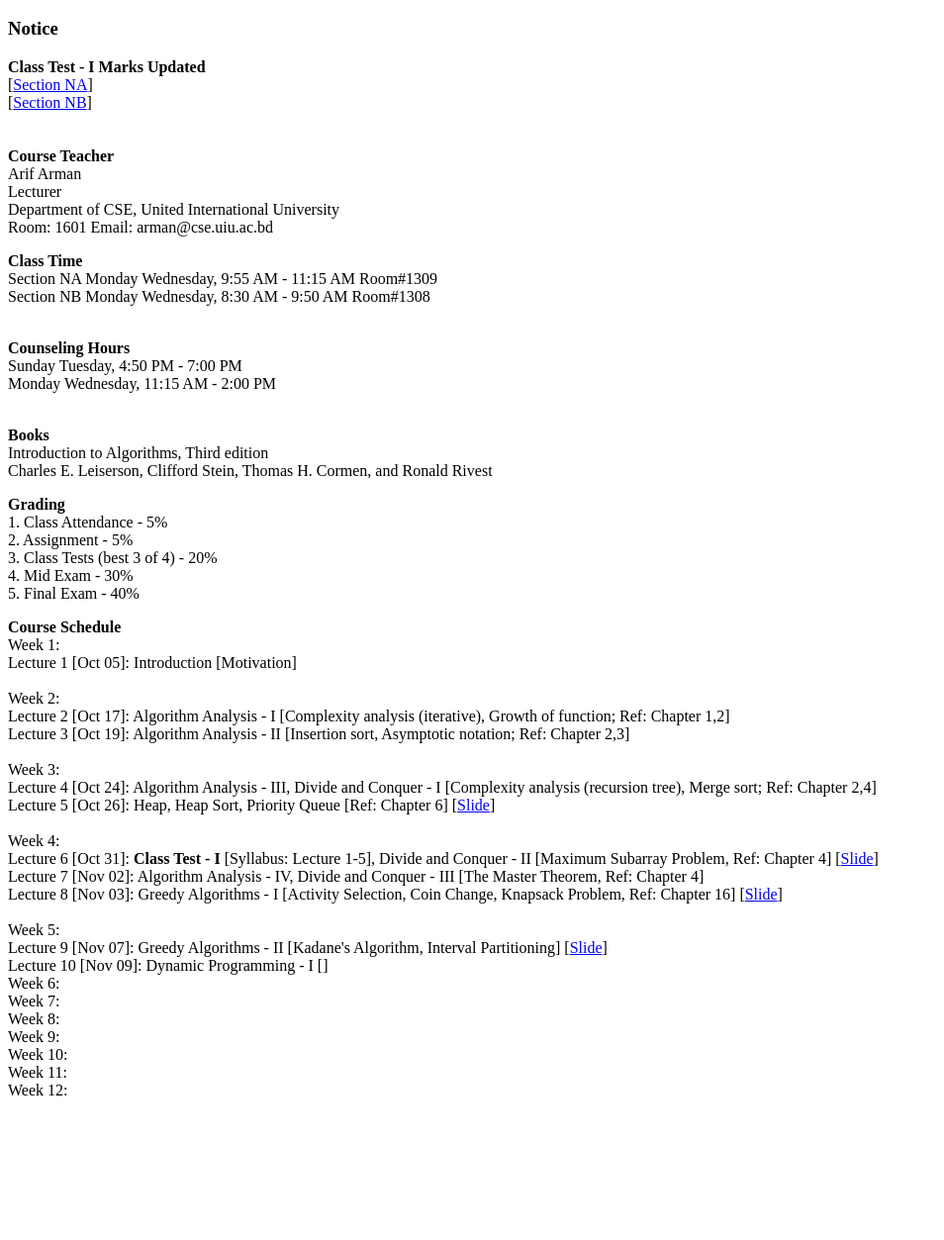
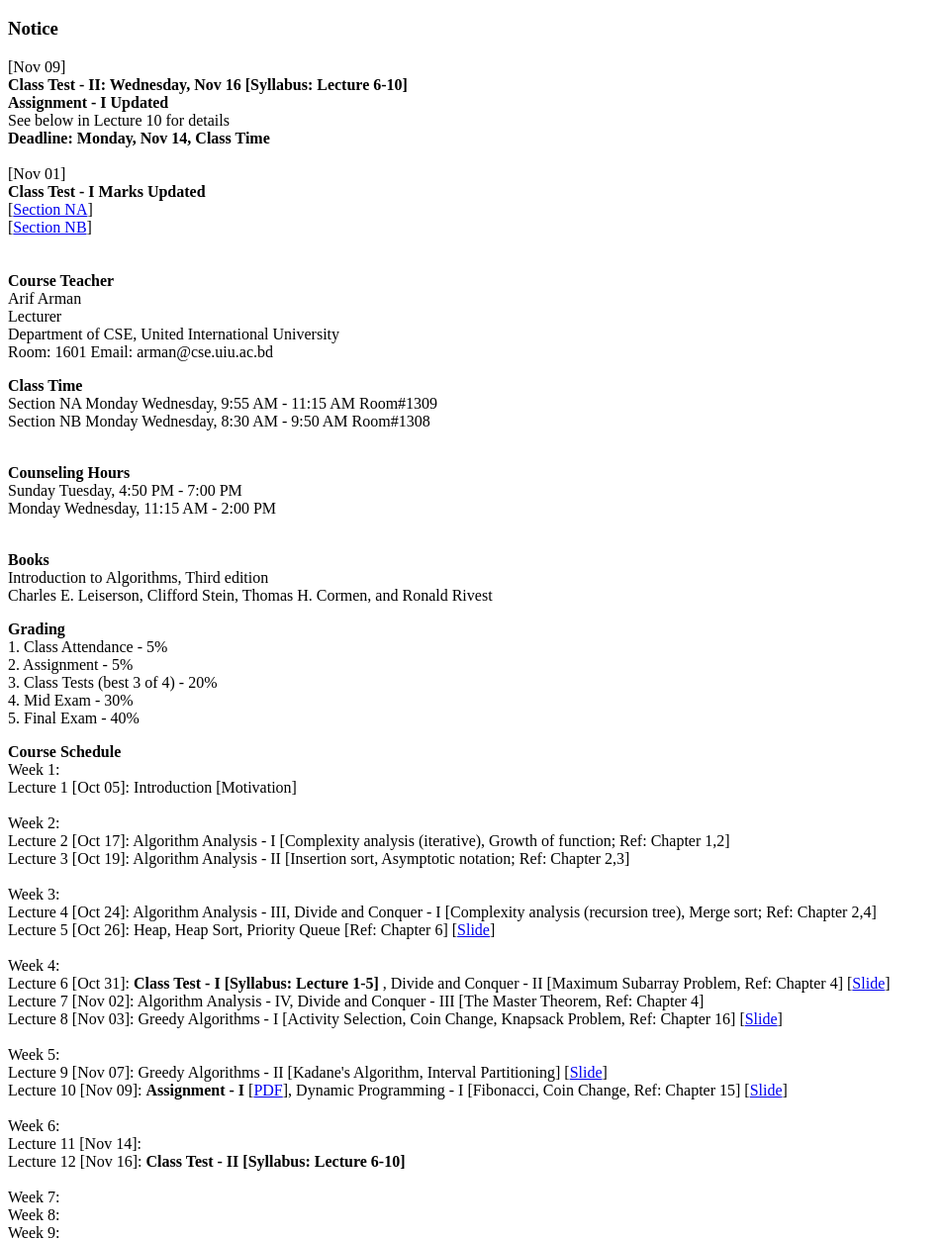
Before and after one commit to arif-arman/arif-arman.github.io, a plain HTML site: page algo.html in a window 1280 px wide. Shown: the part 48-1301 px from the top of the page at 99% size, without its empty margins (0-954 px from the left). Before the commit the page ends 1175 px from the top, so only its background shows below. Drawn offline with Linux system fonts and the light colour scheme.

Commit message:
assignment 01

```diff
--- a/algo.html
+++ b/algo.html
@@ -4,7 +4,16 @@
 
 <h1>CSI 227: Algorithms, Fall 2016</h1>
 
-<h3>Notice</h3>
+<h3>Notice </h3>
+[Nov 09] <br>
+<b>Class Test - II: Wednesday, Nov 16 [Syllabus: Lecture 6-10] </b>
+<br>
+<b> Assignment - I Updated </b> <br>
+See below in Lecture 10 for details <br>
+<b>Deadline: Monday, Nov 14, Class Time</b>
+<br>
+<br>
+[Nov 01] <br>
 <b> Class Test - I Marks Updated </b> <br>
 [<a href="https://drive.google.com/file/d/0B9yYEjMdAq_HUWV1TVlCcC1ldzg/view?usp=sharing" target="_blank">Section NA</a>] <br>
 [<a href="https://drive.google.com/file/d/0B9yYEjMdAq_HbDBmX294bzllMnc/view?usp=sharing" target="_blank">Section NB</a>]
@@ -54,15 +63,18 @@ Lecture 4 [Oct 24]: Algorithm Analysis - III, Divide and Conquer - I [Complexity
 Lecture 5 [Oct 26]: Heap, Heap Sort, Priority Queue [Ref: Chapter 6] [<a href="https://drive.google.com/file/d/0B9yYEjMdAq_HSzJnZExoZmg3ZDA/view?usp=sharing" target="_blank">Slide</a>] <br>
 <br>
 Week 4:  <br>
-Lecture 6 [Oct 31]: <b>Class Test - I</b> [Syllabus: Lecture 1-5], Divide and Conquer - II [Maximum Subarray Problem, Ref: Chapter 4] [<a href="https://drive.google.com/file/d/0B9yYEjMdAq_HWEtFTmRaTGRibjg/view?usp=sharing" target="_blank">Slide</a>]<br>
+Lecture 6 [Oct 31]: <b>Class Test - I [Syllabus: Lecture 1-5]</b> , Divide and Conquer - II [Maximum Subarray Problem, Ref: Chapter 4] [<a href="https://drive.google.com/file/d/0B9yYEjMdAq_HWEtFTmRaTGRibjg/view?usp=sharing" target="_blank">Slide</a>]<br>
 Lecture 7 [Nov 02]: Algorithm Analysis - IV, Divide and Conquer - III [The Master Theorem, Ref: Chapter 4]<br>
 Lecture 8 [Nov 03]: Greedy Algorithms - I [Activity Selection, Coin Change, Knapsack Problem, Ref: Chapter 16] [<a href="https://drive.google.com/file/d/0B9yYEjMdAq_HS3B2TjZUUWJ1R00/view?usp=sharing" target="_blank">Slide</a>]<br>
 <br>
 Week 5: <br>
 Lecture 9 [Nov 07]: Greedy Algorithms - II [Kadane's Algorithm, Interval Partitioning] [<a href="https://drive.google.com/file/d/0B9yYEjMdAq_HeDhEWXhtM1NxNDA/view?usp=sharing" target="_blank">Slide</a>]<br>
-Lecture 10 [Nov 09]: Dynamic Programming - I []
+Lecture 10 [Nov 09]: <b> Assignment - I </b> [<a href="https://drive.google.com/file/d/0B9yYEjMdAq_Hd0p4MjFfT1hxcUk/view?usp=sharing" target="_blank">PDF</a>], Dynamic Programming - I [Fibonacci, Coin Change, Ref: Chapter 15] [<a href="https://drive.google.com/file/d/0B9yYEjMdAq_HSkpDdjQ0cURfdms/view?usp=sharing" target="_blank">Slide</a>] <br>
 <br>
 Week 6: <br>
+Lecture 11 [Nov 14]: <br>
+Lecture 12 [Nov 16]: <b>Class Test - II [Syllabus: Lecture 6-10] </b><br>
+<br>
 Week 7: <br>
 Week 8: <br>
 Week 9: <br>
```
Also changed, not shown: algolab.html (+1 -1 lines).
